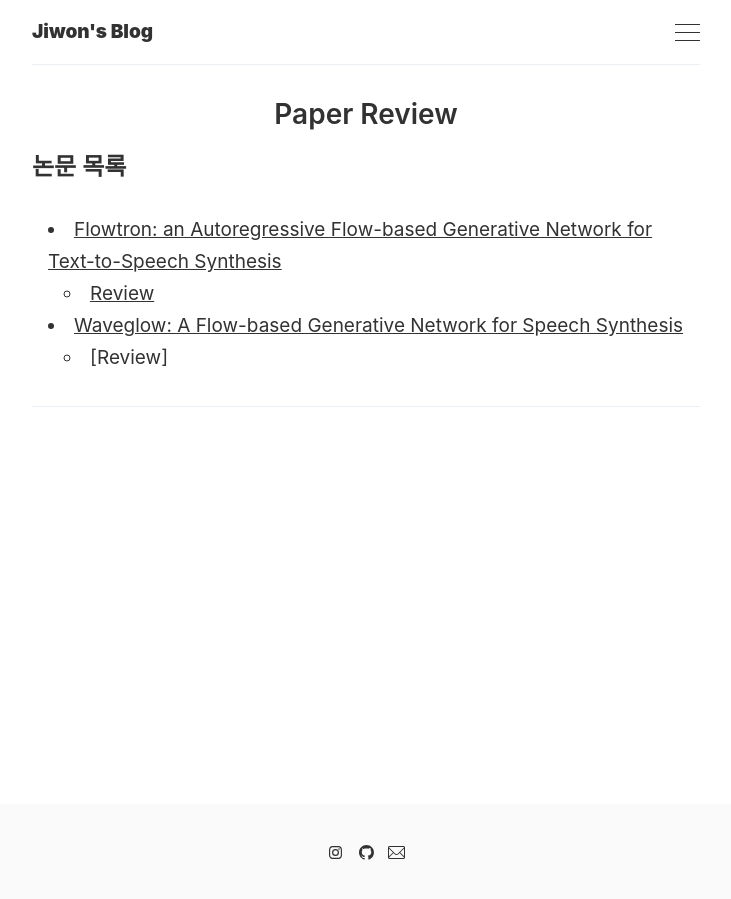
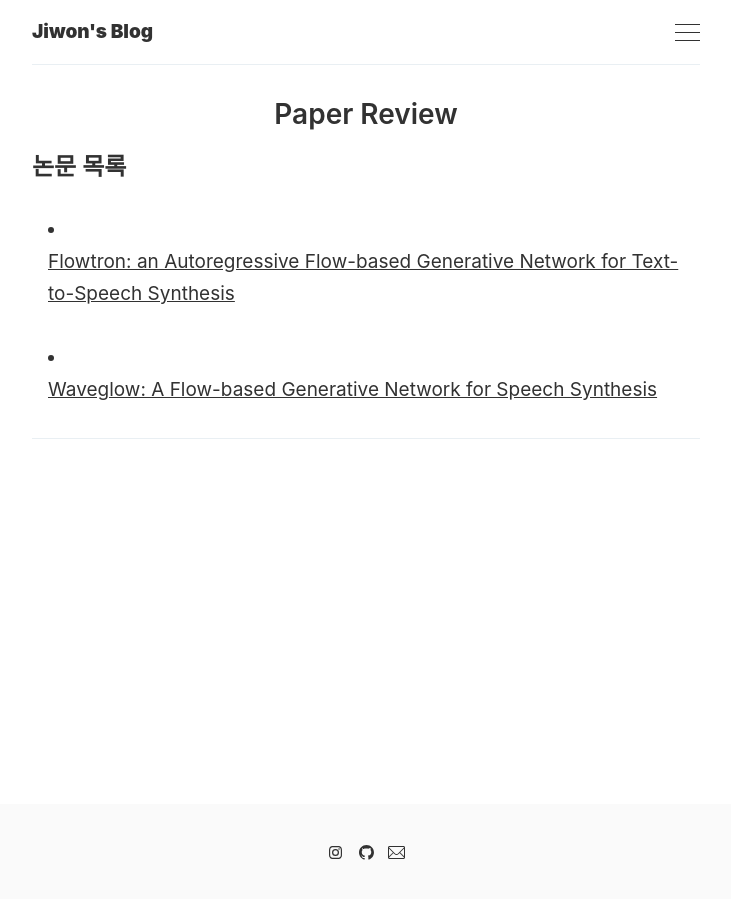
Before and after one commit to inha-informatics/geongswon.github.io, a Jekyll site: the page built from _pages/paper review.md, in a window 1280 px wide. Shown: the whole page, without its empty margins (274-1005 px from the left). Built offline with Jekyll 4.4.1, drawn with Linux system fonts in a browser that asks for light colours.

Commit message:
Update paper review.md

```diff
--- a/_pages/paper review.md
+++ b/_pages/paper review.md
@@ -5,11 +5,8 @@ title: Paper Review
 
 ### 논문 목록
 
-
 * [Flowtron: an Autoregressive Flow-based Generative Network for Text-to-Speech Synthesis](https://arxiv.org/abs/2005.05957)
-   - [Review](https://geongswon.github.io/2020/05/25/Flowtron/)
 
 * [Waveglow: A Flow-based Generative Network for Speech Synthesis](https://ieeexplore.ieee.org/abstract/document/8683143)
-   - [Review]
 
 ---
```
